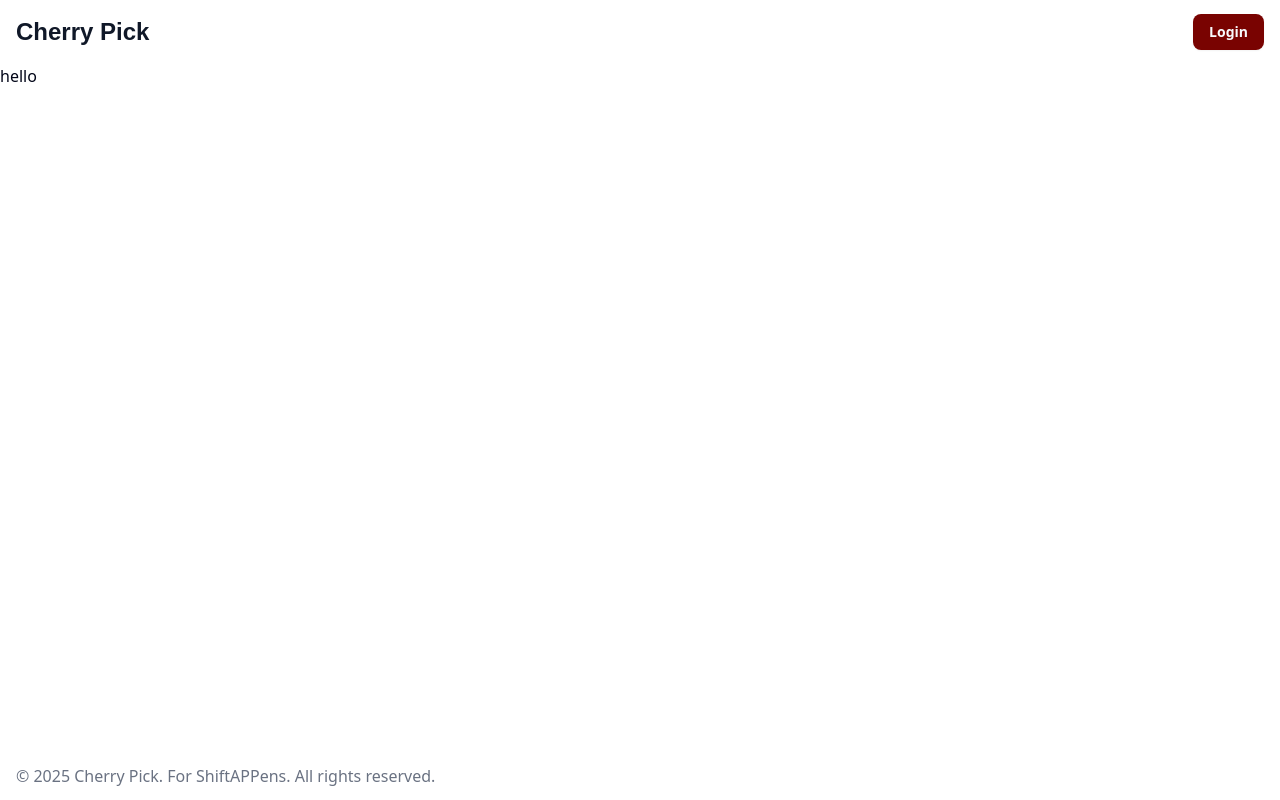
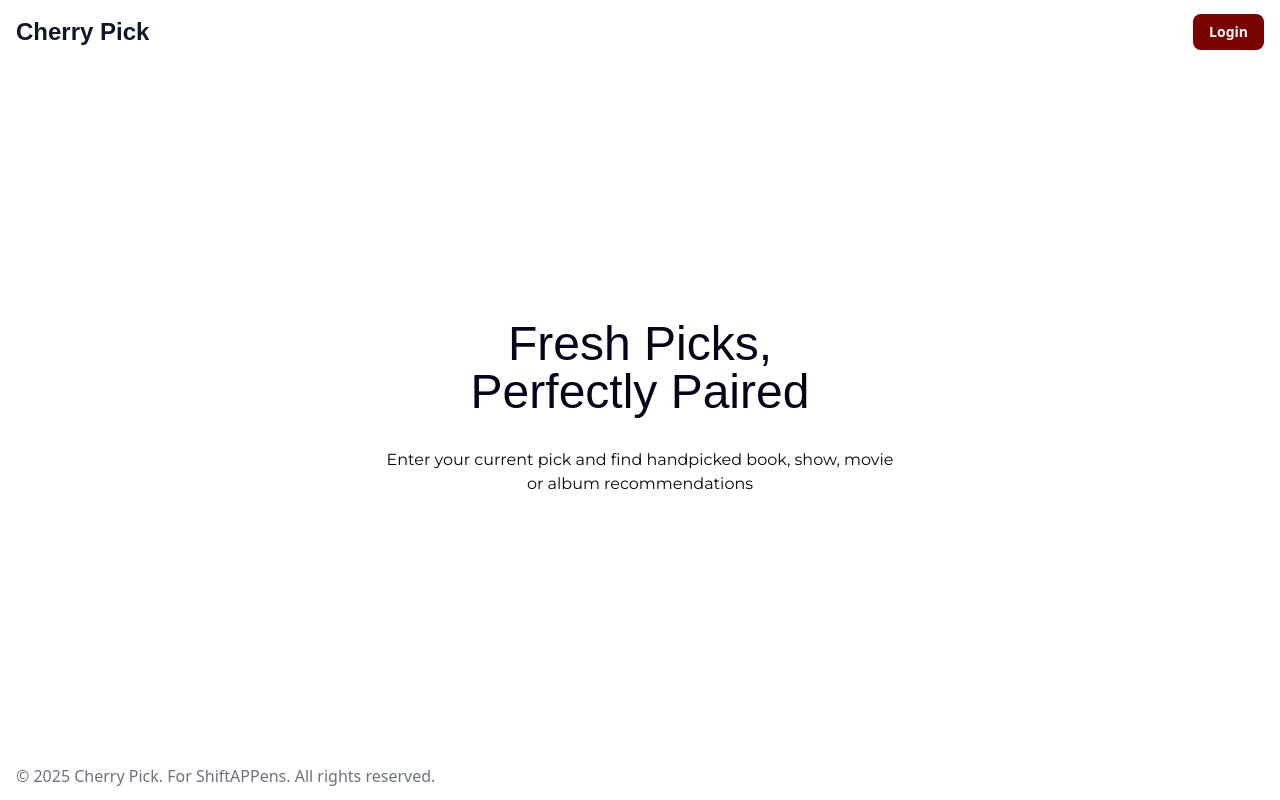
Before and after one commit to HenriqueSFernandes/CherryPick, a Next.js app in the folder cherrypick-fe/: page / in a window 1280 px wide. Built offline with nearby package versions, Linux system fonts and the light colour scheme.

Commit message:
Start welcome text

```diff
--- a/cherrypick-fe/src/app/layout.tsx
+++ b/cherrypick-fe/src/app/layout.tsx
@@ -34,7 +34,7 @@ export default function RootLayout({
         className={`${geistSans.variable} ${geistMono.variable} antialiased`}
       >
         <Header />
-        <main>{children}</main>
+        {children}
         <SpeedInsights />
         <Footer />
       </body>
--- a/cherrypick-fe/src/app/page.tsx
+++ b/cherrypick-fe/src/app/page.tsx
@@ -1,5 +1,11 @@
-"use client";
+import Welcome from "@/components/home/welcome";
 
 export default function Home() {
-  return <p>hello</p>;
+  return (
+    <main className="grid justify-center items-center">
+      <section>
+        <Welcome />
+      </section>
+    </main>
+  );
 }
--- /dev/null
+++ b/cherrypick-fe/src/components/home/welcome.tsx
@@ -0,0 +1,17 @@
+import { makasar, montserrat } from "@/fonts";
+
+export default async function Welcome() {
+  return (
+    <section className="grid grid-rows-[auto_2rem_auto] max-w-lg justify-items-center">
+      <div
+        className={`text-5xl text-center font-bold ${makasar.className} text-center text-pretty max-w-96`}
+      >
+        Fresh Picks, Perfectly Paired
+      </div>
+      <div className={`row-start-3 ${montserrat.className} text-center`}>
+        Enter your current pick and find handpicked book, show, movie or album
+        recommendations
+      </div>
+    </section>
+  );
+}
--- a/cherrypick-fe/src/fonts.ts
+++ b/cherrypick-fe/src/fonts.ts
@@ -1,7 +1,9 @@
-import { Noto_Serif_Makasar } from "next/font/google";
+import { Montserrat, Noto_Serif_Makasar } from "next/font/google";
 
 const makasar = Noto_Serif_Makasar({
   weight: "400",
 });
 
-export { makasar };
+const montserrat = Montserrat({});
+
+export { makasar, montserrat };
```
